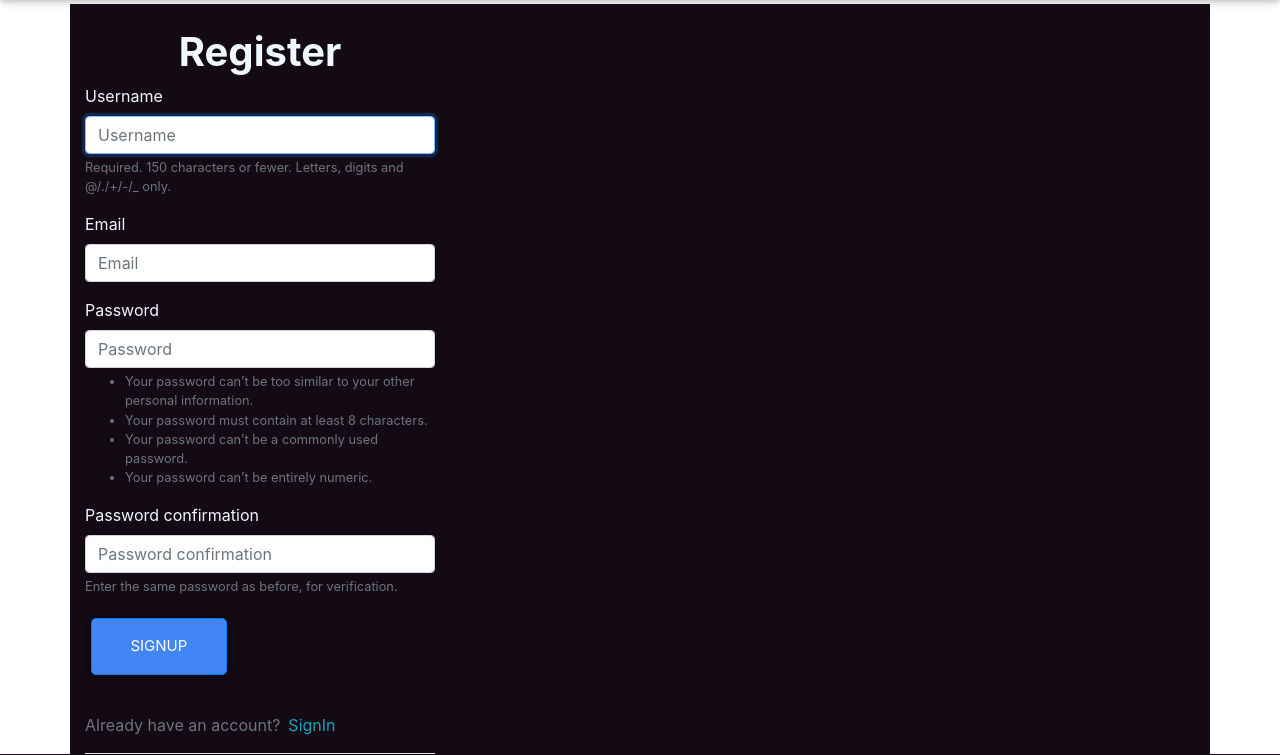
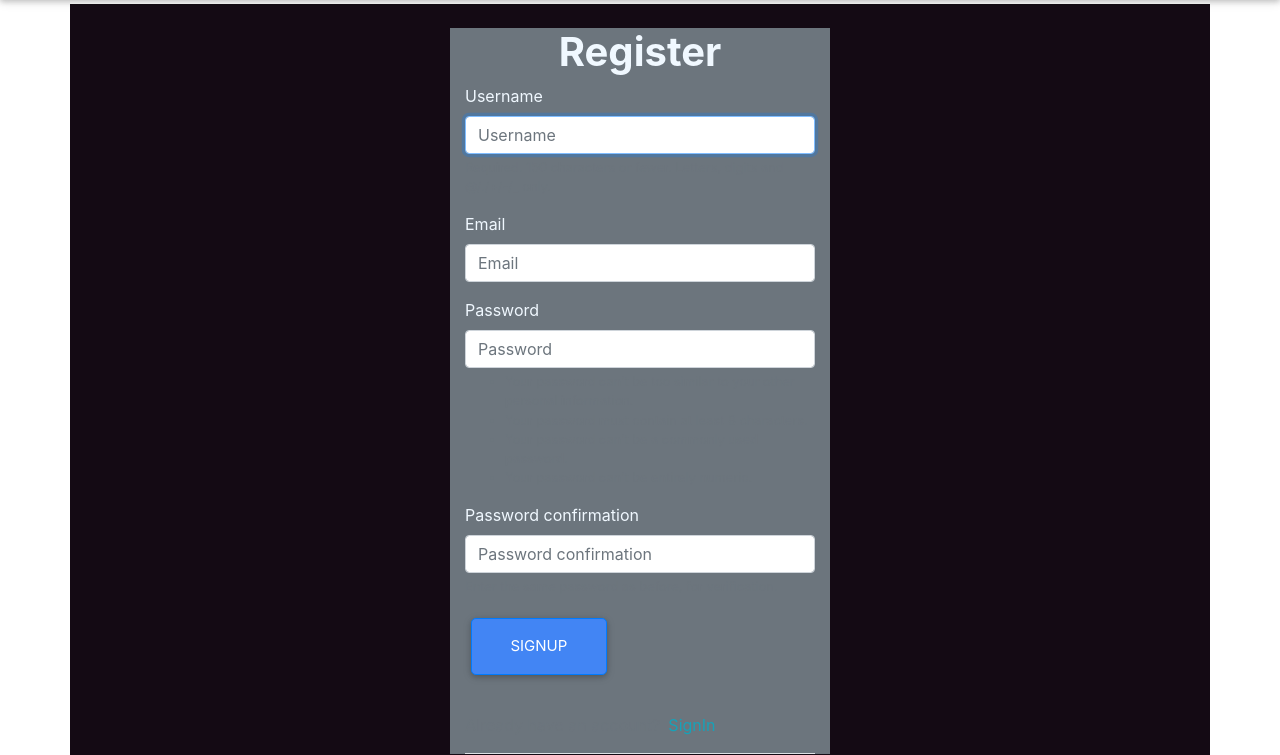
Before and after one commit to jwy951/jowiye_awwards, a Django app: page /accounts/register/ in a window 1280 px wide. Shown: the part 69-824 px from the top of the page. Run offline with Django 3.2, Linux system fonts and the light colour scheme; some libraries are stand-ins or nearby versions.

Commit message:
add register

```diff
--- a/awardsapp/templates/registration/login.html
+++ b/awardsapp/templates/registration/login.html
@@ -4,7 +4,8 @@
 {% block content %}
 <div class="container" style="background-color: rgb(15, 8, 15); color:rgb(124, 172, 214);"><br><br>
     <div class="row sign-up">
-        <div class="col-md-4">
+        <div class="col-md-4"></div>
+        <div class="col-md-4 bg-secondary">
             {% if form.errors %}
             <p class="small">Password or Username is incorrect</p>
             {% endif %}
@@ -25,6 +26,7 @@
                 <p>Don't have an account? <a href="{% url 'register' %}">Register Here</a>
             </div>
         </div>
+        <div class="col-md-4"></div>
     </div>
 </div>
 {% endblock %}
--- a/awardsapp/templates/registration/register.html
+++ b/awardsapp/templates/registration/register.html
@@ -4,9 +4,10 @@
 {% block content %}
 <div class="container" style="background-color: rgb(20, 10, 20); color:aliceblue;"><br>
   <div class="row">
-    <div class="col-md-4">
+    <div class="col-md-4"></div>
+    <div class="col-md-4 bg-secondary">
       {% if form.errors %}
-        <p> Please check your details </p>
+      <p> Please check your details </p>
       {% endif %}
       <div class="panel-default">
         <div class="panel-heading">
@@ -14,7 +15,7 @@
         </div>
         <div class="panel-body">
 
-          <form action="/accounts/register/"  method="POST">
+          <form action="/accounts/register/" method="POST">
             {% csrf_token %}
             {% bootstrap_form form %}
             <div class="form-group">
@@ -24,9 +25,10 @@
             <input type="hidden" name="newprofile" value="newprofile">
 
           </form>
-              <div class="border-bottom pt-3">
-                <p class="text-muted">Already have an account?<a class="ml-2 text-info" href="{% url 'login' %}">SignIn</a></p>
-              </div>
+          <div class="border-bottom pt-3">
+            <p class="text-muted">Already have an account?<a class="ml-2 text-info" href="{% url 'login' %}">SignIn</a>
+            </p>
+          </div>
         </div>
 
       </div>
@@ -34,6 +36,7 @@
     </div>
     <div class="col-md-4"></div>
   </div>
+  <div class="col-md-4"></div>
 </div>
 
 {% endblock %}
--- a/awardsapp/urls.py
+++ b/awardsapp/urls.py
@@ -16,8 +16,8 @@
     path('new-project/', views.postproject, name='newproject'),
     path('project/<id>', views.get_project, name='project'),
     path('search/', views.search_projects, name='search_projects'),
-    # path('api/projects', views.ProjectList.as_view()),
-    # path('api/profiles', views.ProfileList.as_view()),
+    path('api/projects', views.ProjectList.as_view()),
+    path('api/profiles', views.ProfileList.as_view()),
     path(r'ratings/', include('star_ratings.urls', namespace='ratings')),
 ]
 
```
